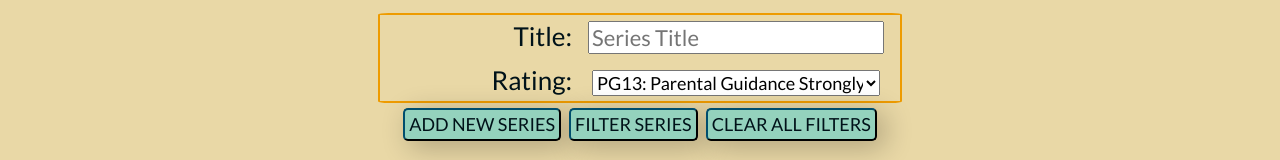
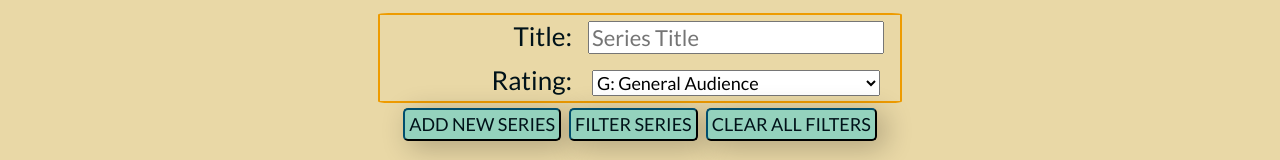
Before and after one commit to linlolo/notflix_react, a React (Create React App) app: page /#/series in a window 1280 px wide. Shown: the part 203-363 px from the top of the page. Built offline with nearby package versions, Linux system fonts and the light colour scheme; no server answers.

Commit message:
Removed Series defaultValue entirely
It was generating CORS errors

EJL

```diff
--- a/src/Components/SeriesForm.js
+++ b/src/Components/SeriesForm.js
@@ -20,7 +20,6 @@ export default function SeriesForm( {series, handleChange} ) {
                         <select
                             name="contentRating"
                             id="contentRating"
-                            defaultValue="PG-13"
                             onChange={handleChange} >
                             <option value ="G" > G: General Audience </option>
                             <option value="PG"> PG: Parental Guidance Suggested </option>
```
